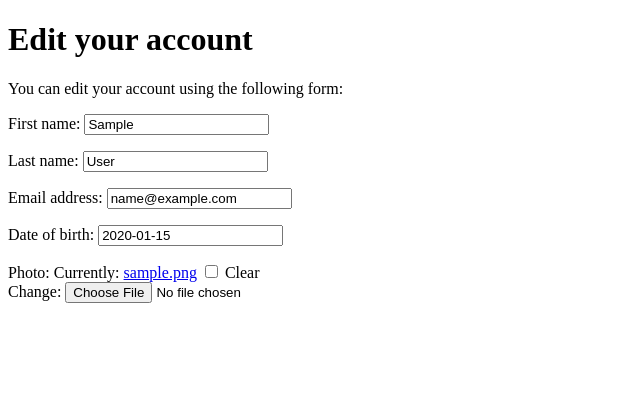
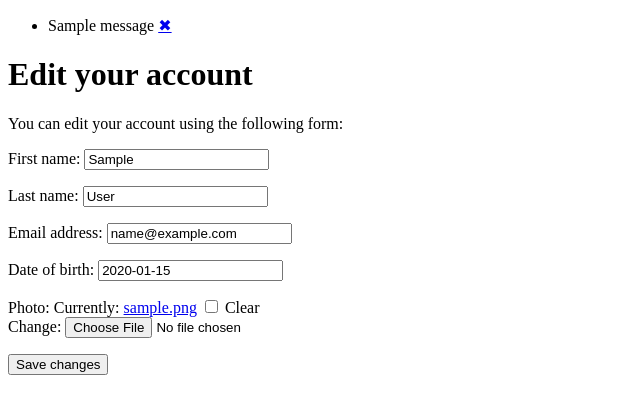
Before and after one commit to ReF01L/AntHill, a Django app: page /account/edit/ in a window 1280 px wide. Shown: the part 26-440 px from the top of the page, without its empty margins (0-640 px from the left). Run offline with Django 3.2, Linux system fonts and the light colour scheme; a user stored in the database is signed in; tables that the repository leaves empty hold one stand-in row (values such as "Sample post"); one stand-in notice (Sample message) is shown; parts of the project's set-up code (start-up, migrations or seed data) failed here and were passed over.

Commit message:
Завершение авторизации\Изменения профиля

```diff
--- a/account/views.py
+++ b/account/views.py
@@ -1,4 +1,5 @@
 from django.contrib.auth.decorators import login_required
+from django.contrib import messages
 from django.shortcuts import render
 from django.http import HttpResponse
 from django.contrib.auth import authenticate, login, logout
@@ -15,13 +16,16 @@ def edit(request):
         if user_form.is_valid() and profile_form.is_valid():
             user_form.save()
             profile_form.save()
+            messages.success(request, 'Profile updated successfully')
+        else:
+            messages.error(request, 'Error updating your profile')
     else:
         user_form = UserEditForm(instance=request.user)
         profile_form = ProfileEditForm(instance=request.user.profile)
-        return render(request, 'account/edit.html', {
-            'user_form': user_form,
-            'profile_form': profile_form
-        })
+    return render(request, 'account/edit.html', {
+        'user_form': user_form,
+        'profile_form': profile_form
+    })
 
 
 def user_logout(request):
@@ -54,7 +58,7 @@ def register(request):
             new_user = user_form.save(commit=False)
             new_user.set_password(user_form.cleaned_data['password'])
             new_user.save()
-            profile = Profile.objects.get(user=new_user)
+            Profile.objects.create(user=new_user)
             return render(request, 'account/register_done.html', {'new_user': new_user})
     else:
         user_form = UserRegistrationForm()
--- a/templates/account/edit.html
+++ b/templates/account/edit.html
@@ -9,5 +9,6 @@
         {{ user_form.as_p }}
         {{ profile_form.as_p }}
         {% csrf_token %}
+    <p><input type="submit" value="Save changes"></p>
     </form>
 {% endblock %}
--- a/templates/base.html
+++ b/templates/base.html
@@ -9,6 +9,16 @@
 <header>
     <span class="logo">AntHill</span>
 </header>
+{% if messages %}
+    <ul class="messages">
+    {% for message in messages %}
+        <li class="{{ message.tags }}">
+            {{ message|safe }}
+            <a href="#" class="close">✖</a>
+        </li>
+    {% endfor %}
+    </ul>
+{% endif %}
 <div class="content">
     {% block content %}
     {% endblock %}
```
